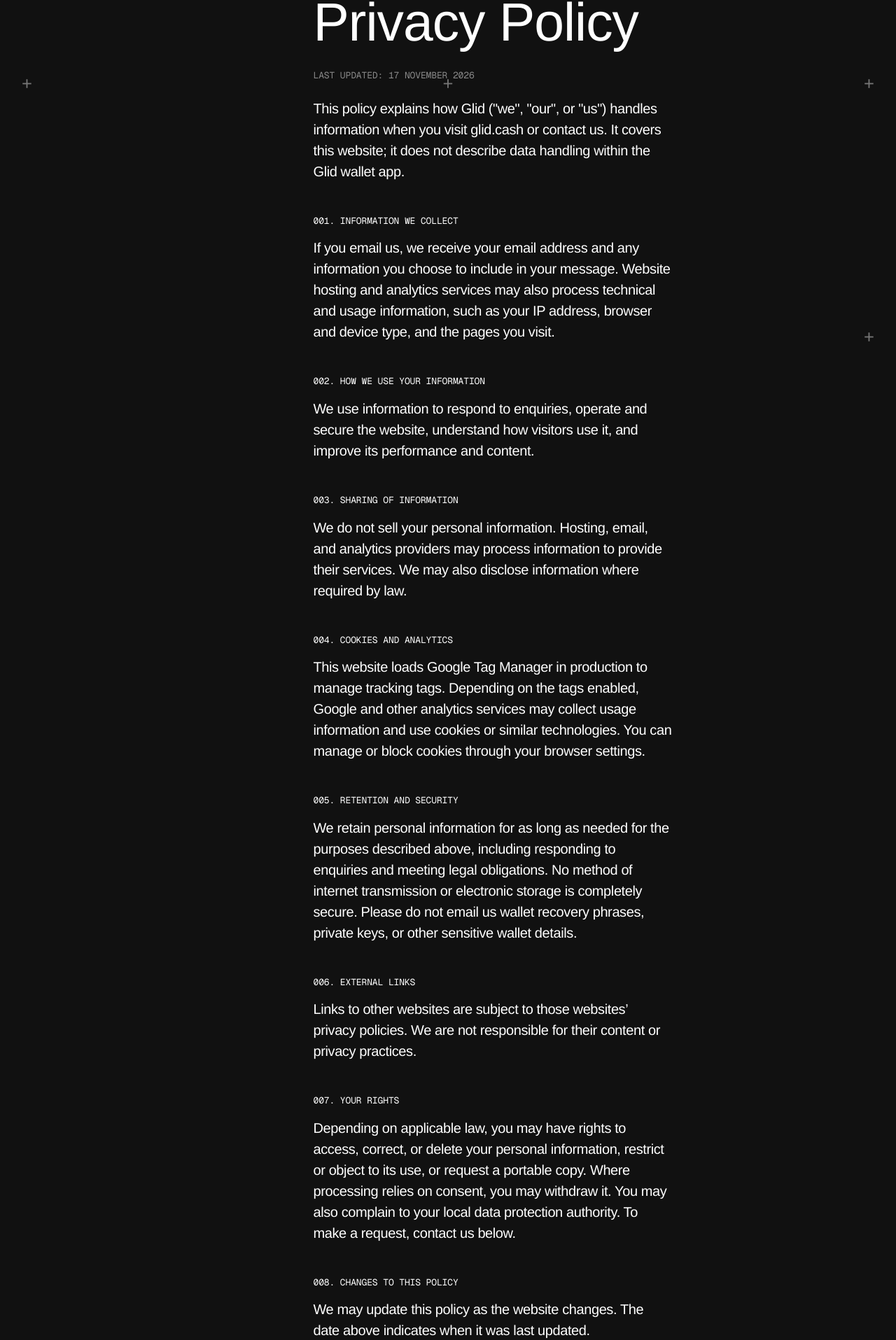
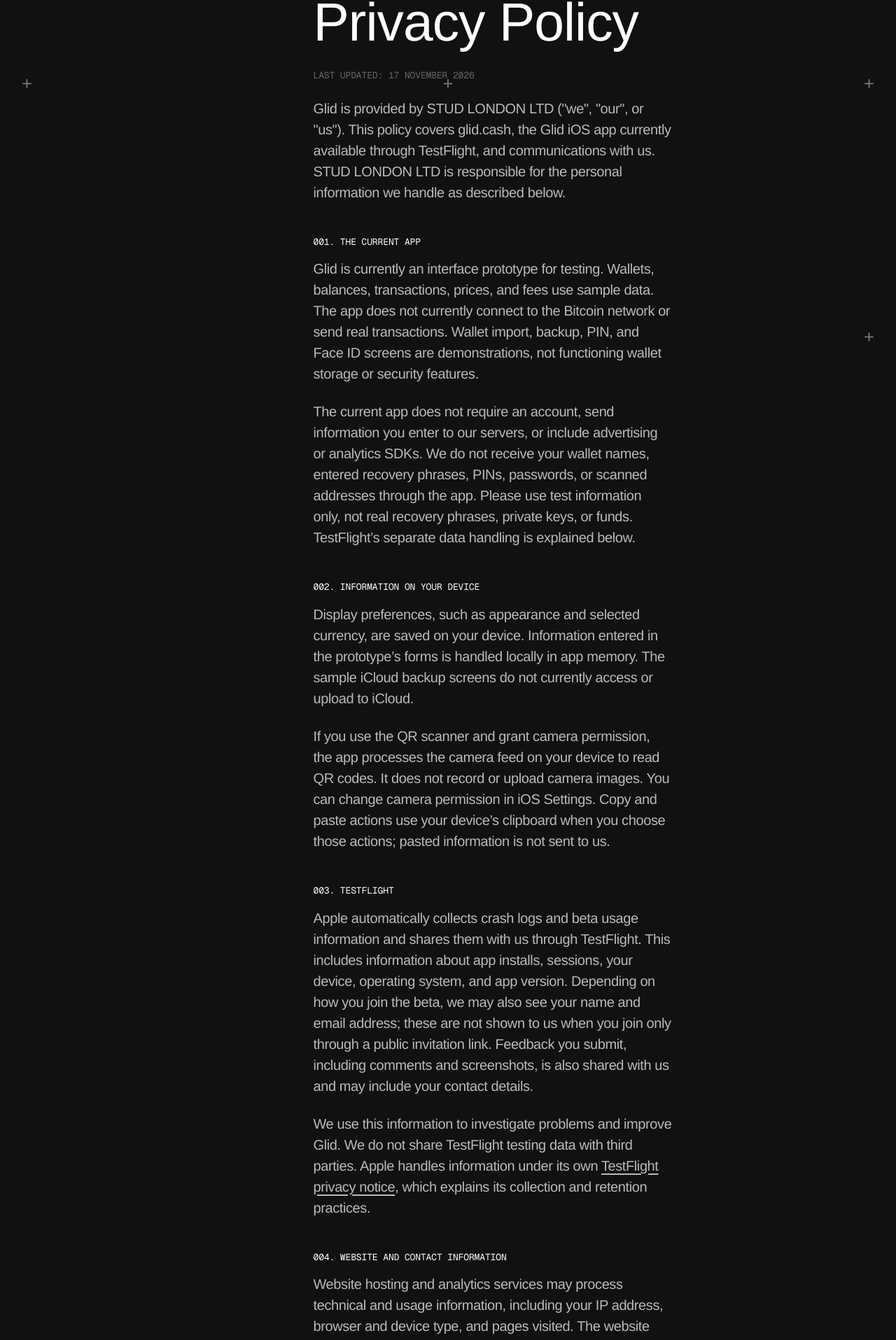
Before and after one commit to lewiswebber/glid.cash, a Nuxt app: page /privacy in a window 1280 px wide. Shown: the part 280-2195 px from the top of the page at 70% size. Built offline with nearby package versions, Linux system fonts and the light colour scheme.

Commit message:
privacy update

```diff
--- a/components/SiteFooter.vue
+++ b/components/SiteFooter.vue
@@ -30,7 +30,7 @@
   }
 
   @media (max-width: $break-s) {
-    padding: 24px 20px;
+    padding: 24px 20px 104px;
     border-top: 1px solid rgb(255 255 255 / 20%);
 
     .layout__third {
--- a/pages/privacy.vue
+++ b/pages/privacy.vue
@@ -1,6 +1,6 @@
 <script setup>
 const title = 'Privacy Policy — Glid'
-const description = 'How Glid handles information when you visit glid.cash or contact us.'
+const description = 'How Glid handles information when you use our website and TestFlight app or contact us.'
 
 useSeoMeta({
   title,
@@ -25,71 +25,128 @@ useHead({
         <h1>Privacy Policy</h1>
         <p class="monospace opacity__50">Last updated: 17 November 2026</p>
         <p>
-          This policy explains how Glid ("we", "our", or "us") handles information when you
-          visit glid.cash or contact us. It covers this website; it does not describe data
-          handling within the Glid wallet app.
+          Glid is provided by STUD LONDON LTD ("we", "our", or "us"). This policy covers
+          glid.cash, the Glid iOS app currently available through TestFlight, and communications
+          with us. STUD LONDON LTD is responsible for the personal information we handle as
+          described below.
         </p>
 
-        <h2 class="monospace">001. Information We Collect</h2>
+        <h2 class="monospace">001. The Current App</h2>
         <p>
-          If you email us, we receive your email address and any information you choose to
-          include in your message. Website hosting and analytics services may also process
-          technical and usage information, such as your IP address, browser and device type,
-          and the pages you visit.
+          Glid is currently an interface prototype for testing. Wallets, balances, transactions,
+          prices, and fees use sample data. The app does not currently connect to the Bitcoin
+          network or send real transactions. Wallet import, backup, PIN, and Face ID screens
+          are demonstrations, not functioning wallet storage or security features.
+        </p>
+        <p>
+          The current app does not require an account, send information you enter to our servers,
+          or include advertising or analytics SDKs. We do not receive your wallet names,
+          entered recovery phrases, PINs, passwords, or scanned addresses through the app.
+          Please use test information only, not real recovery phrases, private keys, or funds.
+          TestFlight’s separate data handling is explained below.
         </p>
 
-        <h2 class="monospace">002. How We Use Your Information</h2>
+        <h2 class="monospace">002. Information on Your Device</h2>
         <p>
-          We use information to respond to enquiries, operate and secure the website,
-          understand how visitors use it, and improve its performance and content.
+          Display preferences, such as appearance and selected currency, are saved on your
+          device. Information entered in the prototype’s forms is handled locally in app
+          memory. The sample iCloud backup screens do not currently access or upload to iCloud.
+        </p>
+        <p>
+          If you use the QR scanner and grant camera permission, the app processes the camera
+          feed on your device to read QR codes. It does not record or upload camera images.
+          You can change camera permission in iOS Settings. Copy and paste actions use your
+          device’s clipboard when you choose those actions; pasted information is not sent to us.
         </p>
 
-        <h2 class="monospace">003. Sharing of Information</h2>
+        <h2 class="monospace">003. TestFlight</h2>
         <p>
-          We do not sell your personal information. Hosting, email, and analytics providers
-          may process information to provide their services. We may also disclose information
-          where required by law.
+          Apple automatically collects crash logs and beta usage information and shares them
+          with us through TestFlight. This includes information about app installs, sessions,
+          your device, operating system, and app version. Depending on how you join the beta,
+          we may also see your name and email address; these are not shown to us when you join
+          only through a public invitation link. Feedback you submit, including comments and
+          screenshots, is also shared with us and may include your contact details.
+        </p>
+        <p>
+          We use this information to investigate problems and improve Glid. We do not share
+          TestFlight testing data with third parties. Apple handles information under its own
+          <a href="https://www.apple.com/legal/privacy/data/en/test-flight/">TestFlight privacy notice</a>,
+          which explains its collection and retention practices.
         </p>
 
-        <h2 class="monospace">004. Cookies and Analytics</h2>
+        <h2 class="monospace">004. Website and Contact Information</h2>
         <p>
-          This website loads Google Tag Manager in production to manage tracking tags.
-          Depending on the tags enabled, Google and other analytics services may collect
-          usage information and use cookies or similar technologies. You can manage or
-          block cookies through your browser settings.
+          Website hosting and analytics services may process technical and usage information,
+          including your IP address, browser and device type, and pages visited. The website
+          uses Google Tag Manager to manage tracking tags. Depending on the tags enabled,
+          analytics services may use cookies or similar technologies. You can manage or block
+          cookies in your browser settings. This website tracking is separate from the app.
+        </p>
+        <p>
+          If you email us, we receive your email address and the information you include.
+          We use this to respond to enquiries and support requests. Please avoid including
+          sensitive wallet information in emails, screenshots, or TestFlight feedback.
         </p>
 
-        <h2 class="monospace">005. Retention and Security</h2>
+        <h2 class="monospace">005. How We Use and Share Information</h2>
         <p>
-          We retain personal information for as long as needed for the purposes described
-          above, including responding to enquiries and meeting legal obligations. No method
-          of internet transmission or electronic storage is completely secure. Please do
-          not email us wallet recovery phrases, private keys, or other sensitive wallet details.
+          We use information to operate and secure the website, respond to messages, understand
+          website usage, and improve the app using beta feedback. Where applicable, we rely on
+          our legitimate interests in maintaining and improving Glid and responding to enquiries,
+          consent where required, and compliance with legal obligations.
+        </p>
+        <p>
+          We do not sell personal information. Website hosting, email, and analytics providers
+          may process website or correspondence data to provide their services. We may disclose
+          information where required by law. The TestFlight information described above is
+          subject to Apple’s restrictions on sharing.
         </p>
 
-        <h2 class="monospace">006. External Links</h2>
+        <h2 class="monospace">006. Retention and Security</h2>
         <p>
-          Links to other websites are subject to those websites’ privacy policies.
-          We are not responsible for their content or privacy practices.
+          We keep correspondence and any beta feedback or diagnostic information we retain
+          only as long as needed to respond to you, investigate issues, improve the beta, or
+          meet legal obligations. Apple controls retention within its TestFlight service.
+          You can contact us to request deletion of information we hold about you.
+        </p>
+        <p>
+          Local app preferences can be removed by deleting the app from your device.
+          Deleting the app does not delete information already shared through TestFlight or
+          email. No method of electronic storage or internet transmission is completely secure.
         </p>
 
-        <h2 class="monospace">007. Your Rights</h2>
+        <h2 class="monospace">007. External Services</h2>
+        <p>
+          If you choose to open an external link, including a transaction link to mempool.space,
+          that service receives the information needed to load the page, such as your IP address
+          and the transaction identifier in the link. Its own privacy policy applies. We do not
+          control the privacy practices of external websites or Apple’s services.
+        </p>
+
+        <h2 class="monospace">008. Your Rights</h2>
         <p>
           Depending on applicable law, you may have rights to access, correct, or delete your
           personal information, restrict or object to its use, or request a portable copy.
-          Where processing relies on consent, you may withdraw it. You may also complain to
-          your local data protection authority. To make a request, contact us below.
+          Where processing relies on consent, you may withdraw it. Contact us below to make
+          a request, including for TestFlight information available to us. We cannot retrieve
+          information that stays solely on your device.
+        </p>
+        <p>
+          You may also complain to your local data protection authority. In the UK, this is the
+          <a href="https://ico.org.uk/make-a-complaint/">Information Commissioner’s Office (ICO)</a>.
         </p>
 
-        <h2 class="monospace">008. Changes to This Policy</h2>
+        <h2 class="monospace">009. Changes to This Policy</h2>
         <p>
-          We may update this policy as the website changes. The date above indicates when
-          it was last updated.
+          This policy describes the current website and TestFlight prototype. We will update
+          it as Glid develops, including before introducing features that change how personal
+          information is handled. The date above indicates the latest update.
         </p>
 
-        <h2 class="monospace">009. Contact</h2>
+        <h2 class="monospace">010. Contact</h2>
         <p>
-          For privacy questions or requests, email
+          For privacy questions or requests, contact STUD LONDON LTD at
           <a href="mailto:wbbr.co@gmail.com">wbbr.co@gmail.com</a>.
         </p>
       </article>
@@ -103,15 +160,18 @@ useHead({
 
 .privacy {
   article {
+    color: var(--grey);
     padding: 20vw 0 10vw;
     line-height: 1.5;
   }
 
   h1 {
+    color: var(--primarycolor);
     margin-bottom: 32px;
   }
 
   h2 {
+    color: var(--primarycolor);
     margin: 48px 0 16px;
   }
 
@@ -127,8 +187,6 @@ useHead({
   }
 
   @media (max-width: $break-s) {
-    padding-bottom: 80px;
-
     article {
       padding: 20svh 0 10svh;
     }
```
